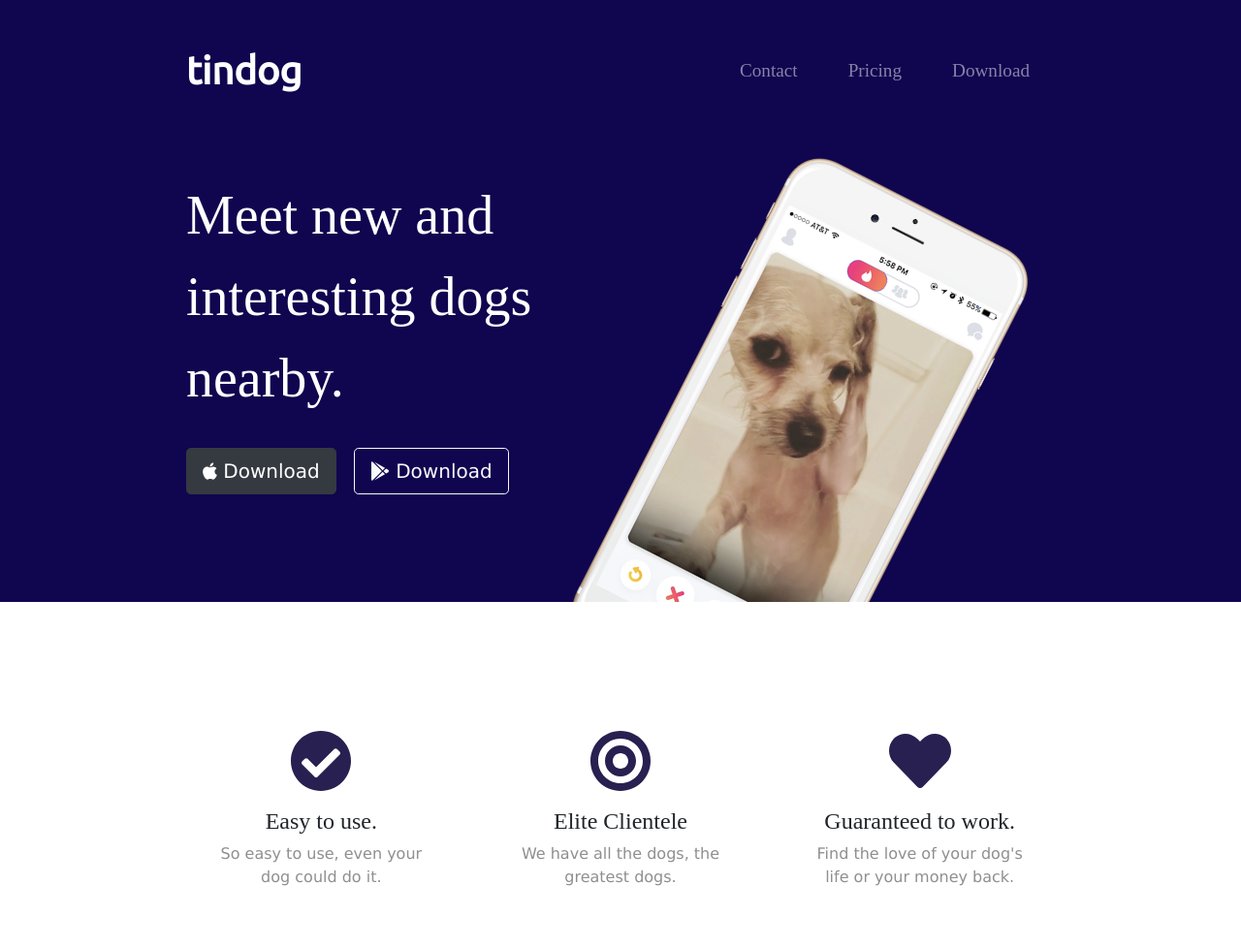
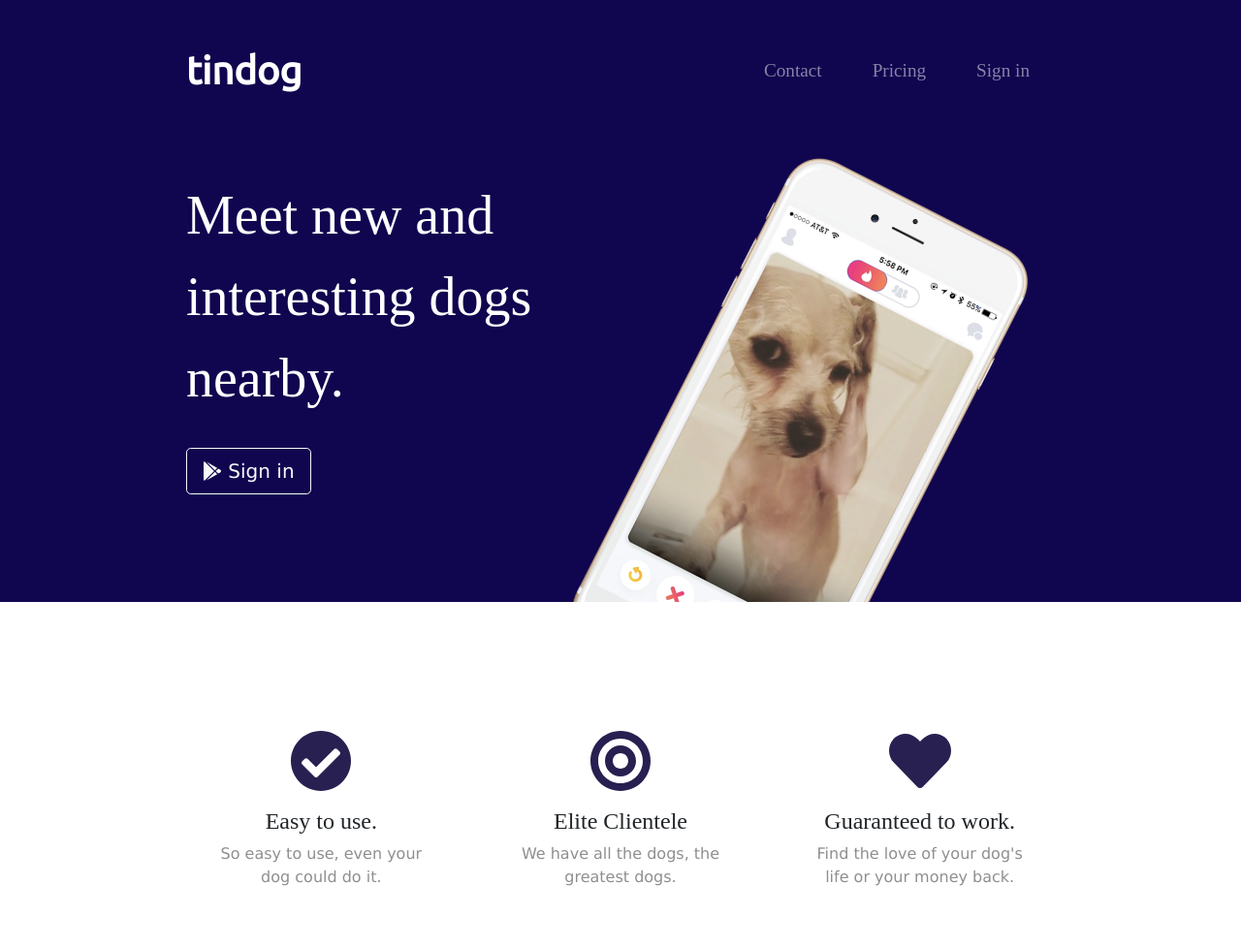
Before and after one commit to deepkanwarsingh/Tin-dog, a plain HTML site: page tindog/index.html in a window 1280 px wide. Shown: the top 978 px of the page at 97% size. Drawn offline with nearby package versions, Linux system fonts and the light colour scheme.

Commit message:
updating index commit

```diff
--- a/tindog/index.html
+++ b/tindog/index.html
@@ -47,8 +47,9 @@
               <a class="nav-link" href="#pricing">Pricing</a>
             </li>
             <li class="nav-item">
-              <a class="nav-link" href="#cta">Download</a>
+              <a class="nav-link" href="#cta">Sign in</a>
             </li>
+
           </ul>
 
         </div>
@@ -61,8 +62,8 @@
 
         <div class="col-lg-6">
           <h1 class="big-heading">Meet new and interesting dogs nearby.</h1>
-          <button type="button" class="btn btn-dark btn-lg download-button"><i class="fab fa-apple"></i> Download</button>
-          <button type="button" class="btn btn-outline-light btn-lg download-button"><i class="fab fa-google-play"></i> Download</button>
+          <!-- <button type="button" class="btn btn-dark btn-lg download-button"><i class="fab fa-apple"></i> Download</button> -->
+          <button type="button" class="btn btn-outline-light btn-lg download-button"><i class="fab fa-google-play"></i> Sign in</button>
         </div>
 
         <div class="col-lg-6">
```
Also changed, not shown: tindog/images/angela.png (deleted).
